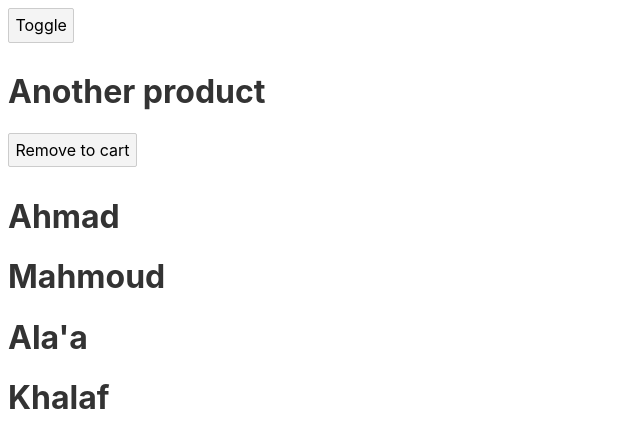
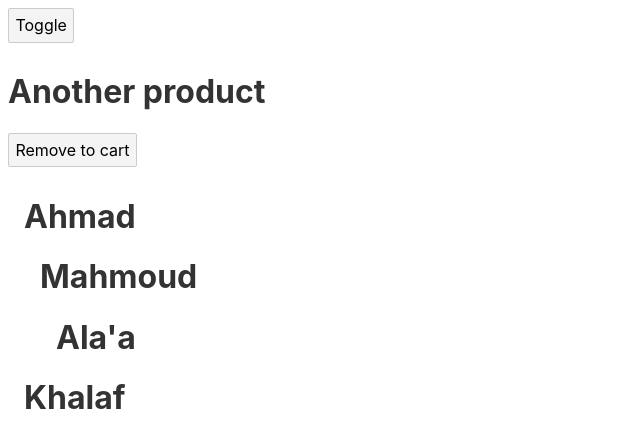
Before and after one commit to sahilmob/svelte-course-special-elements, a Svelte app: page / in a window 1280 px wide. Shown: the top 448 px of the page, without its empty margins (0-640 px from the left). Built offline with nearby package versions, Linux system fonts and the light colour scheme.

Commit message:
style children

```diff
--- a/src/FamilyNode.svelte
+++ b/src/FamilyNode.svelte
@@ -2,10 +2,18 @@
   export let member;
 </script>
 
-<h1>{member.name}</h1>
+<style>
+  div {
+    margin: 1rem;
+  }
+</style>
 
-{#if member.isParent}
-  {#each member.children as child}
-    <svelte:self member={child} />
-  {/each}
-{/if}
+<div>
+  <h1>{member.name}</h1>
+  {#if member.isParent}
+    {#each member.children as child}
+      <svelte:self member={child} />
+    {/each}
+  {/if}
+
+</div>
```
